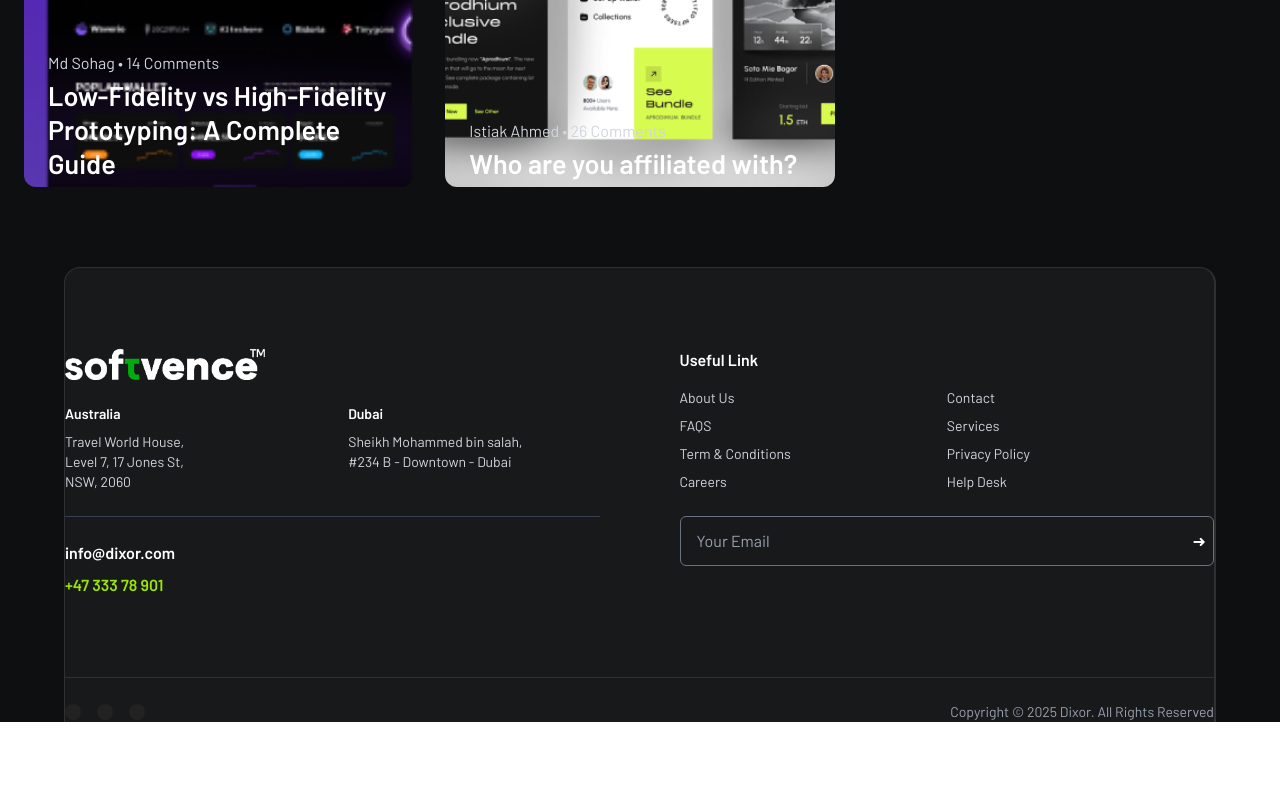
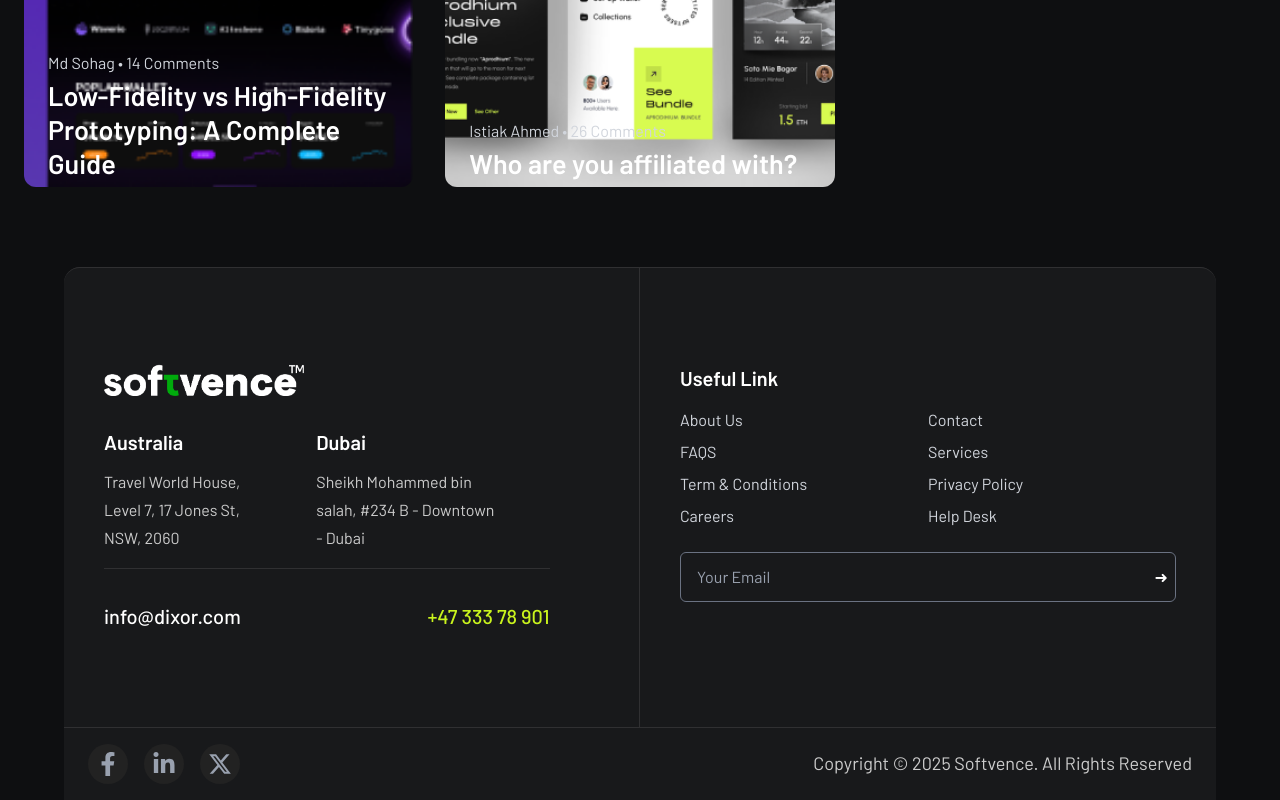
Before and after one commit to Sheikh-Redoan/Practice-Project, a React (Vite) app: page / in a window 1280 px wide. Shown: the part 4466-5266 px from the top of the page. Before the commit the page ends 5188 px from the top, so only its background shows below. Built offline with nearby package versions, Linux system fonts and the light colour scheme.

Commit message:
designed footer section with resonsiveness

```diff
--- a/src/shared/Footer/Footer.jsx
+++ b/src/shared/Footer/Footer.jsx
@@ -1,55 +1,56 @@
+import { FaFacebookF, FaLinkedinIn } from "react-icons/fa";
+import { FaXTwitter } from "react-icons/fa6";
+import { Link } from "react-router";
 import Container from "../../components/Container/Container";
 
 const Footer = () => {
   return (
     <footer className="bg-[#0E0F11] text-white">
-      <Container className="bg-[#18191B] w-[90%] rounded-t-2xl border-[1px] border-[#303032] border-b-0 border-e-2">
-        <div className="max-w-7xl mx-auto grid md:grid-cols-2 gap-10 md:gap-20 py-20">
+      <Container className="bg-[#18191B] w-full md:w-[90%] rounded-t-2xl">
+        <div className="rounded-t-2xl border-y-[1px] border-[#303032] overflow-hidden">
+          <div className="flex flex-col md:flex-row">
             {/* Left Column */}
-          <div>
-            {/* Logo */}
-            <div className="flex items-center mb-6">
+            <div className="w-full md:w-1/2 px-3 md:px-10 py-10 md:py-24 border-b md:border-b-0 md:border-r-[1px] border-[#303032] ">
+              <div className="space-y-8">
+                <div className="flex items-center">
                   <img src="/src/assets/images/logo.png" alt="Softvence Logo" className="h-8 mr-2" />
                 </div>
 
                 {/* Locations */}
-            <div className="grid grid-cols-2 gap-8 text-sm text-gray-300">
-              <div>
-                <h4 className="text-white font-semibold mb-2">Australia</h4>
-                <p>
+                <div className="flex flex-col md:flex-row justify-between border-b-[1px] border-[#303032] w-[90%]">
+                  <div className="mb-4">
+                    <h4 className="text-white text-xl font-semibold mb-3">Australia</h4>
+                    <p className="md:w-[70%] w-full font-normal text-[#ccc] text-[16px] leading-7">
                       Travel World House,
-                  <br />
                       Level 7, 17 Jones St,
-                  <br />
                       NSW, 2060
                     </p>
                   </div>
-              <div>
-                <h4 className="text-white font-semibold mb-2">Dubai</h4>
-                <p>
+                  <div className="mr-0">
+                    <h4 className="text-white text-xl font-semibold mb-3">Dubai</h4>
+                    <p className="md:w-[80%] w-full font-normal text-[#ccc] text-[16px] leading-7">
                       Sheikh Mohammed bin salah,
-                  <br />
                       #234 B - Downtown - Dubai
                     </p>
                   </div>
                 </div>
 
                 {/* Contact */}
-            <hr className="my-6 border-gray-700" />
-            <div className="flex flex-col space-y-2 text-base font-semibold">
-              <a href="mailto:info@dixor.com" className="text-white">
+                <div className="flex flex-col md:flex-row justify-between items-start md:items-center w-[90%] space-y-3 md:space-y-0">
+                  <Link to="mailto:info@dixor.com" className="text-white text-[20px] font-medium hover:text-[#C9F31D]">
                     info@dixor.com
-              </a>
-              <a href="tel:+4733378901" className="text-lime-400">
+                  </Link>
+                  <Link to="tel:+4733378901" className="text-[20px] font-medium text-[#C9F31D]">
                     +47 333 78 901
-              </a>
+                  </Link>
+                </div>
               </div>
             </div>
 
             {/* Right Column */}
-          <div>
-            <h4 className="text-white font-semibold mb-4">Useful Link</h4>
-            <div className="grid grid-cols-2 gap-y-2 text-sm text-gray-300 mb-6">
+            <div className="w-full md:w-1/2 px-3 md:px-10 py-10 md:py-24">
+              <h4 className="text-white font-semibold text-xl mb-4">Useful Link</h4>
+              <div className="grid grid-cols-2 gap-y-2 text-md text-gray-300 mb-6">
                 <a href="#">About Us</a>
                 <a href="#">Contact</a>
                 <a href="#">FAQS</a>
@@ -73,21 +74,27 @@ const Footer = () => {
               </div>
             </div>
           </div>
+        </div>
 
         {/* Footer Bottom */}
-        <div className=" border-t border-[#303032] pt-6 flex flex-col md:flex-row justify-between items-center text-sm text-gray-400">
+        <div className="bg-[#18191B] px-6 py-4">
+          <div className="max-w-7xl mx-auto flex flex-col md:flex-row justify-between items-center text-sm text-gray-400">
+            {/* Social Icons */}
             <div className="flex space-x-4 mb-4 md:mb-0">
-            <a href="#" className="bg-[#222] p-2 rounded-full">
-              <i className="fab fa-facebook-f"></i>
-            </a>
-            <a href="#" className="bg-[#222] p-2 rounded-full">
-              <i className="fab fa-linkedin-in"></i>
-            </a>
-            <a href="#" className="bg-[#222] p-2 rounded-full">
-              <i className="fab fa-x-twitter"></i>
-            </a>
+              <Link to="#" className="bg-[#222] p-2 rounded-full hover:text-white">
+                <FaFacebookF size={24} />
+              </Link>
+              <Link to="#" className="bg-[#222] p-2 rounded-full hover:text-white">
+                <FaLinkedinIn size={24} />
+              </Link>
+              <Link to="#" className="bg-[#222] p-2 rounded-full hover:text-white">
+                <FaXTwitter size={24} />
+              </Link>
             </div>
-          <p>Copyright © 2025 Dixor. All Rights Reserved</p>
+
+            {/* Copyright */}
+            <p className="text-[18px] text-[#ccc]">Copyright © 2025 Softvence. All Rights Reserved</p>
+          </div>
         </div>
       </Container>
     </footer>
```
Lines whose indentation alone changed are shown as unchanged.
